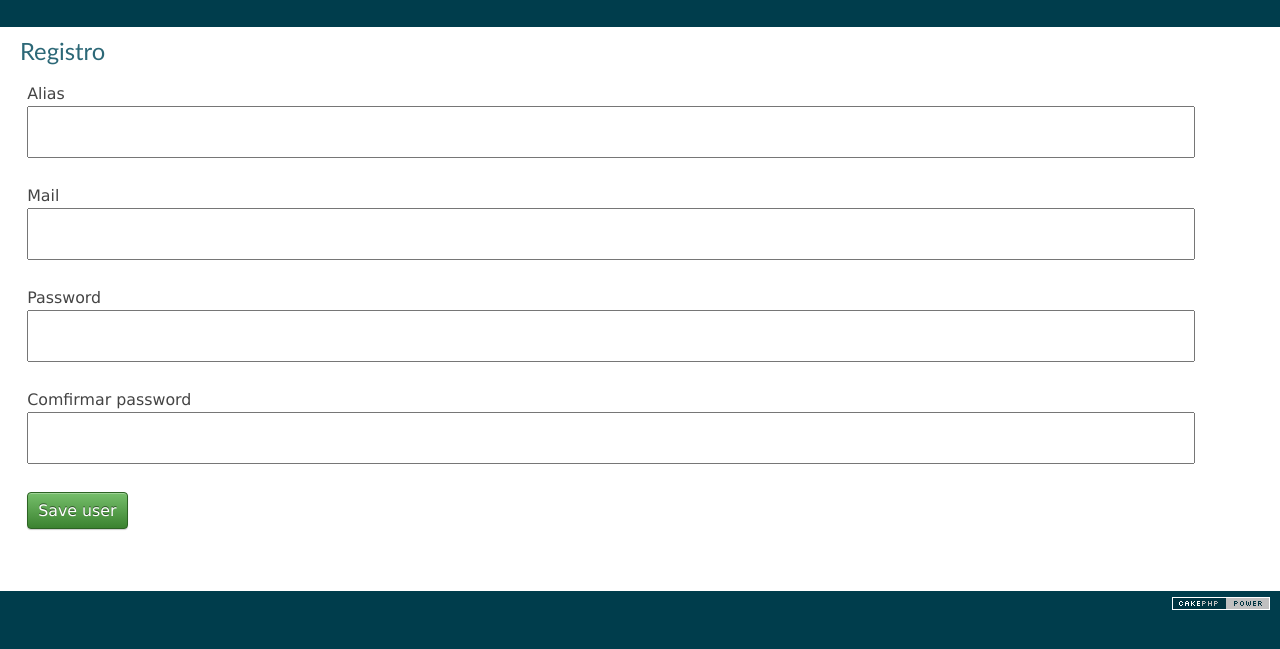
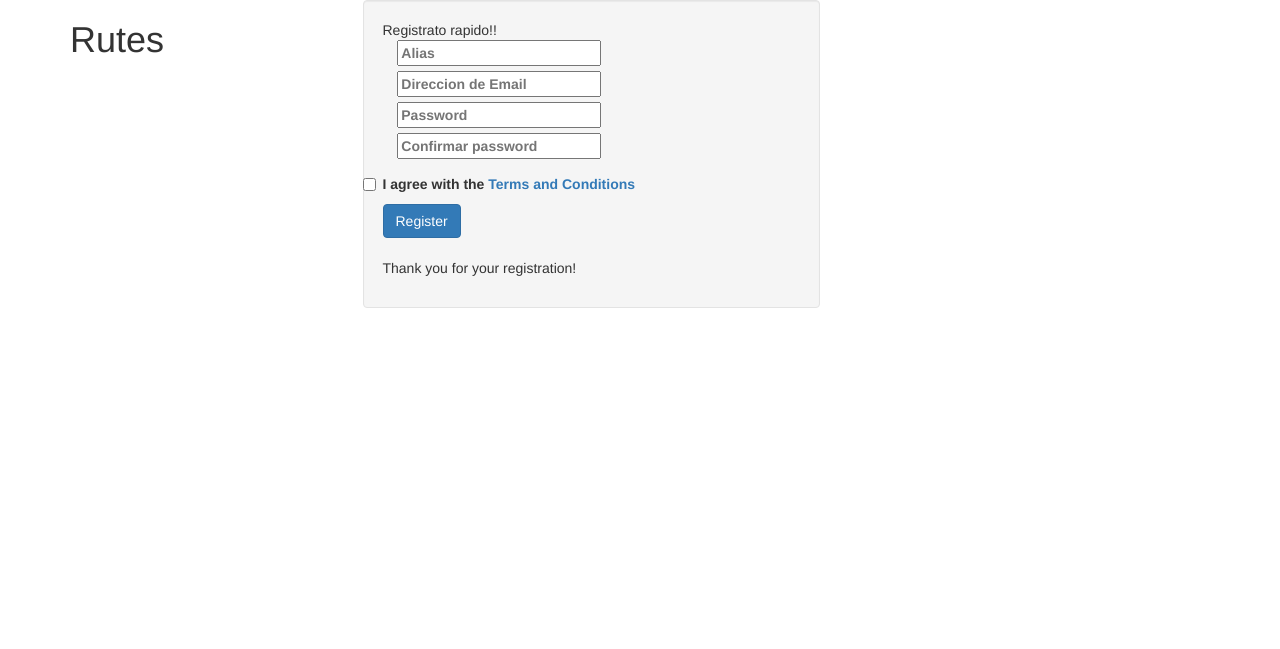
Before and after one commit to Borregana/Rutes, a CakePHP app: the page made by app/View/Usuarios/register.ctp in a window 1280 px wide. Shown: the top 649 px of the page. Run offline with PHP 8.4 and a stand-in for CakePHP, Linux system fonts and the light colour scheme; the template is opened without the code that fills it, so the values that code supplies are empty; form fields are guessed from the names that the template uses; some libraries are stand-ins or nearby versions; some web fonts are replaced.

Commit message:
Mejorado el aspecto del registro

```diff
--- a/app/Controller/UsuariosController.php
+++ b/app/Controller/UsuariosController.php
@@ -64,9 +64,9 @@ class UsuariosController extends AppController {
     public function register() {
         if ($this->request->is('post')) {
 
-            $this->request->data['Usuario']['fecha_alta'] = date( 'm/d/Y' );
+            $this->request->data['fecha_alta'] = date( 'm/d/Y' );
 
-            if($this->request->data['Usuario']['password'] == $this->request->data['Usuario']['comfirmar_password']){
+            if($this->request->data['password'] == $this->request->data['comfirmar_password']){
                 $this->Usuario->create();
                 if ($this->Usuario->save($this->request->data)) {
                     $this->Session->setFlash('El usuario a sido creado');
--- a/app/View/Usuarios/register.ctp
+++ b/app/View/Usuarios/register.ctp
@@ -1,22 +1,134 @@
-<?php
-ob_start();
-echo $this->Form->create('Usuario');
+<!DOCTYPE html>
+<html>
+<head>
+    <meta charset="utf-8">
 
-echo $this->Form->input('alias');
-echo $this->Form->input('mail', array('required' => 'required'));
-echo $this->Form->input('password');
-echo $this->Form->input('comfirmar_password', array('type'=>'password'));
+    <!-- Basic Styles -->
+    <link rel="stylesheet" type="text/css" media="screen" href="http://localhost/Rutes/app/webroot/css/bootstrap.min.css">
+    <link rel="stylesheet" type="text/css" media="screen" href="http://localhost/Rutes/app/webroot/css/font-awesome.min.css">
 
-echo $this->Form->end('Save user');
-?>
-<div>
-    <?php
-    echo $this->element('widget',
-        array(
-            'title' => 'Registro',
-            'icon' => 'pencil',
-            'content' => ob_get_clean()
-        )
-    );
-    ?>
+    <!-- SmartAdmin Styles : Please note (smartadmin-production.css) was created using LESS variables -->
+    <link rel="stylesheet" type="text/css" media="screen" href="http://localhost/Rutes/app/webroot/css/smartadmin-production.css">
+    <link rel="stylesheet" type="text/css" media="screen" href="http://localhost/Rutes/app/webroot/css/smartadmin-skins.css">
+
+    <!-- SmartAdmin RTL Support is under construction
+        <link rel="stylesheet" type="text/css" media="screen" href="css/smartadmin-rtl.css"> -->
+
+    <!-- Demo purpose only: goes with demo.js, you can delete this css when designing your own WebApp -->
+    <link rel="stylesheet" type="text/css" media="screen" href="http://localhost/Rutes/app/webroot/css/demo.css">
+
+    <!-- FAVICONS -->
+    <link rel="shortcut icon" href="http://localhost/Rutes/app/webroot/img/favicon/favicon.ico" type="image/x-icon">
+    <link rel="icon" href="http://localhost/Rutes/app/webroot/img/favicon/favicon.ico" type="image/x-icon">
+
+</head>
+<body id="login" class="animated fadeInDown">
+
+<div id="main" role="main">
+
+    <!-- MAIN CONTENT -->
+
+    <div id="content" class="container">
+        <div class="row">
+            <div class="col-xs-9 col-sm-9 col-md-3 col-lg-3">
+                <h1 class="txt-color-red login-header-big">Rutes</h1>
+            </div>
+            <div class="col-xs-12 col-sm-12 col-md-5 col-lg-5">
+                <div class="well no-padding">
+
+                    <form  id="smart-form-register" action="register" class="smart-form client-form" method="post">
+                        <header>
+                            Registrato rapido!!
+                        </header>
+
+                        <fieldset>
+                            <section>
+                                <label class="input"> <i class="icon-append fa fa-user"></i>
+                                    <input type="text" name="alias" placeholder="Alias">
+                                    <b class="tooltip tooltip-bottom-right">Tu nombre de usuario para acceder</b> </label>
+                            </section>
+
+                            <section>
+                                <label class="input"> <i class="icon-append fa fa-envelope"></i>
+                                    <input type="email" name="mail" placeholder="Direccion de Email">
+                                    <b class="tooltip tooltip-bottom-right">Lo necesitamos para estar en contacto</b> </label>
+                            </section>
+
+                            <section>
+                                <label class="input"> <i class="icon-append fa fa-lock"></i>
+                                    <input type="password" name="password" placeholder="Password" id="password">
+                                    <b class="tooltip tooltip-bottom-right">Tu password para acceder</b> </label>
+                            </section>
+
+                            <section>
+                                <label class="input"> <i class="icon-append fa fa-lock"></i>
+                                    <input type="password" name="comfirmar_password" placeholder="Confirmar password">
+                                    <b class="tooltip tooltip-bottom-right">No olvides tu password</b> </label>
+                            </section>
+                        </fieldset>
+
+                        <fieldset>
+                            <section>
+                                <label class="checkbox">
+                                    <input type="checkbox" name="terms" id="terms">
+                                    <i></i>I agree with the <a href="#" data-toggle="modal" data-target="#myModal"> Terms and Conditions </a></label>
+                            </section>
+                        </fieldset>
+                        <footer>
+                            <button type="submit" class="btn btn-primary">
+                                Register
+                            </button>
+                        </footer>
+
+                        <div class="message">
+                            <i class="fa fa-check"></i>
+                            <p>
+                                Thank you for your registration!
+                            </p>
+                        </div>
+                    </form>
+                </div>
+            </div>
+        </div>
+    </div>
+
 </div>
+
+<!-- JS TOUCH : include this plugin for mobile drag / drop touch events
+<script src="js/plugin/jquery-touch/jquery.ui.touch-punch.min.js"></script> -->
+
+<!-- BOOTSTRAP JS -->
+<script src="http://localhost/Rutes/app/webroot/js/bootstrap/bootstrap.min.js"></script>
+
+<!-- CUSTOM NOTIFICATION -->
+<script src="http://localhost/Rutes/app/webroot/js/notification/SmartNotification.min.js"></script>
+
+<!-- JARVIS WIDGETS -->
+<script src="http://localhost/Rutes/app/webroot/js/smartwidgets/jarvis.widget.min.js"></script>
+
+<!-- EASY PIE CHARTS -->
+<script src="http://localhost/Rutes/app/webroot/js/plugin/easy-pie-chart/jquery.easy-pie-chart.min.js"></script>
+
+<!-- SPARKLINES -->
+<script src="http://localhost/Rutes/app/webroot/js/plugin/sparkline/jquery.sparkline.min.js"></script>
+
+<!-- JQUERY VALIDATE -->
+<script src="http://localhost/Rutes/app/webroot/js/plugin/jquery-validate/jquery.validate.min.js"></script>
+
+<!-- JQUERY MASKED INPUT -->
+<script src="http://localhost/Rutes/app/webroot/js/plugin/masked-input/jquery.maskedinput.min.js"></script>
+
+<!-- JQUERY SELECT2 INPUT -->
+<script src="http://localhost/Rutes/app/webroot/js/plugin/select2/select2.min.js"></script>
+
+<!-- JQUERY UI + Bootstrap Slider -->
+<script src="http://localhost/Rutes/app/webroot/js/plugin/bootstrap-slider/bootstrap-slider.min.js"></script>
+
+<!-- browser msie issue fix -->
+<script src="http://localhost/Rutes/app/webroot/js/plugin/msie-fix/jquery.mb.browser.min.js"></script>
+
+<!-- MAIN APP JS FILE -->
+<script src="http://localhost/Rutes/app/webroot/js/app.js"></script>
+
+</body>
+</html>
```
